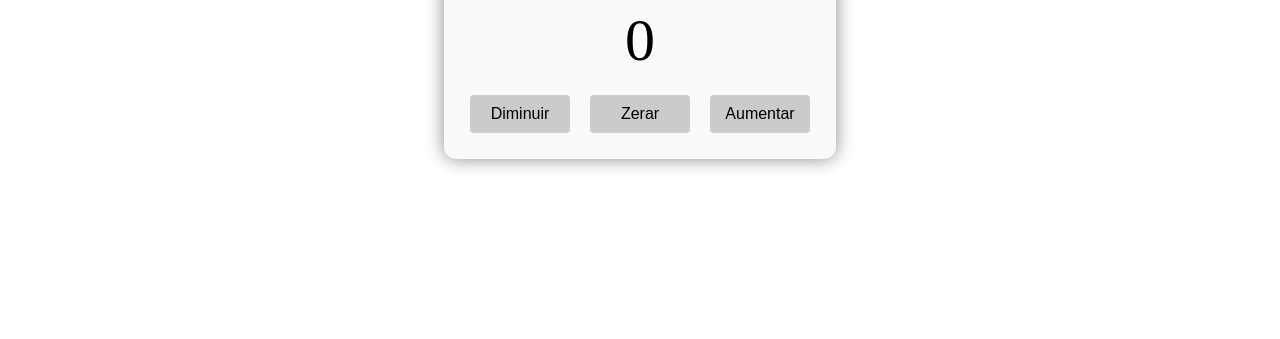
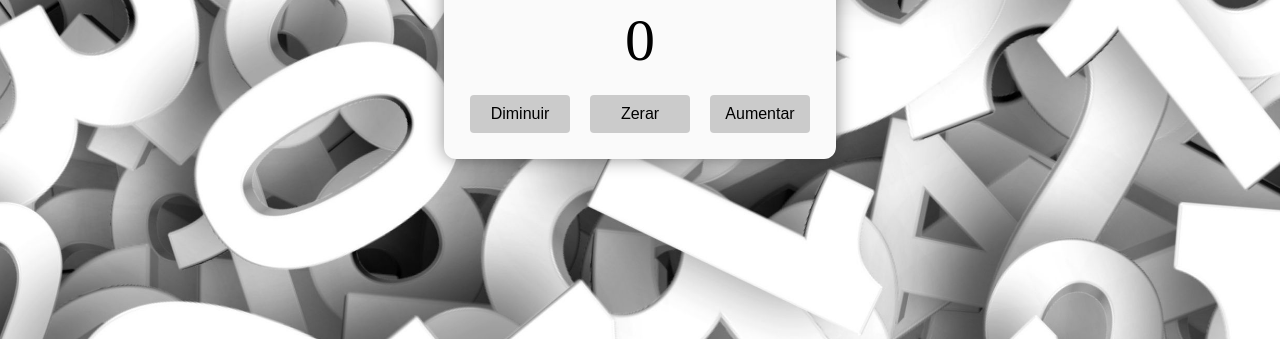
Before and after one commit to code-front-braga/PR-Counter, a website: page index.html in a window 1280 px wide. Shown: the part 381-720 px from the top of the page. Drawn offline with Linux system fonts and the light colour scheme; the site is published under a folder, as on GitHub Pages, so addresses that start at the root find nothing.

Commit message:
chore: Path do background alterado no css. GithubPages não renderiza

```diff
--- a/src/assets/css/styles.css
+++ b/src/assets/css/styles.css
@@ -9,7 +9,7 @@ html {
 }
 
 body {
-  background: url('/src/assets/images/bg.jpg') center/cover no-repeat;
+  background: url('../images/bg.jpg') center/cover no-repeat;
 
   height: 100vh;
 
```
Also changed, not shown: README.md.
